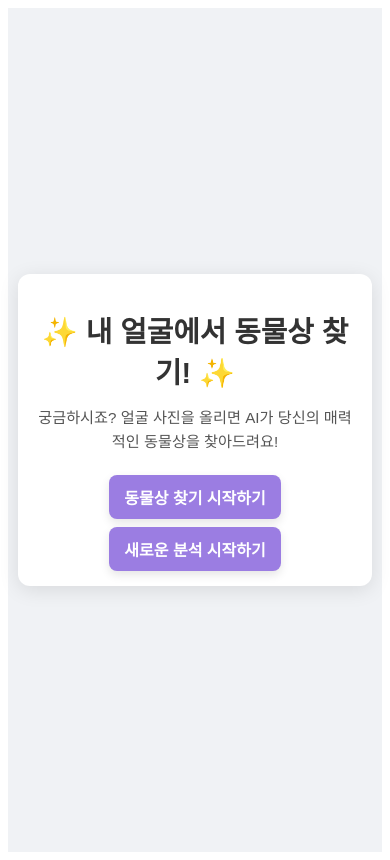
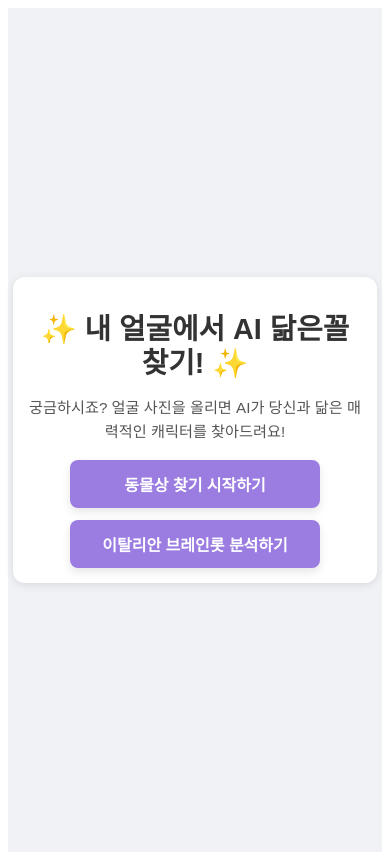
Before and after one commit to Hangje-Cho/face-famous, a React (Create React App) app: page / in a window 390 px wide. Built offline with nearby package versions, Linux system fonts and the light colour scheme.

Commit message:
feat: 모바일 반응형 디자인 및 이탈리안 브레인롯 분석 기능 추가

```diff
--- a/package.json
+++ b/package.json
@@ -4,10 +4,11 @@
   "description": "",
   "main": "index.js",
   "scripts": {
-    "dev": "nodemon index.js",
+    "dev": "NODE_ENV=development nodemon index.js",
     "start": "node index.js",
     "build": "react-scripts build",
-    "client-start": "CHOKIDAR_USEPOLLING=true react-scripts start"
+    "client": "CHOKIDAR_USEPOLLING=true react-scripts start",
+    "dev:full": "npm run client"
   },
   "author": "",
   "license": "ISC",
--- a/public/index.html
+++ b/public/index.html
@@ -7,11 +7,12 @@
     <meta name="theme-color" content="#000000" />
     <meta
       name="description"
-      content="Web site created using create-react-app"
+      content="AI로 당신의 동물상과 닮은꼴을 찾아보세요! 재미있는 얼굴 분석 서비스"
     />
+    <meta name="google-adsense-account" content="ca-pub-8701634541908469">
     <link rel="apple-touch-icon" href="%PUBLIC_URL%/logo192.png" />
     <link rel="manifest" href="%PUBLIC_URL%/manifest.json" />
-    <title>React App</title>
+    <title>AI 닮은꼴 찾기 - 동물상 & 브레인롯 분석</title>
   </head>
   <body>
     <noscript>You need to enable JavaScript to run this app.</noscript>
--- a/src/App.css
+++ b/src/App.css
@@ -1,15 +1,17 @@
 .App {
   font-family: 'Arial', sans-serif;
   text-align: center;
-  background-color: #f0f2f5; /* Light gray background */
+  background-color: #f0f2f5;
   min-height: 100vh;
   display: flex;
   flex-direction: column;
   align-items: center;
   justify-content: center;
   padding: 20px;
-  color: #1c1e21; /* Dark text color */
-  box-sizing: border-box; /* Include padding in element's total width and height */
+  color: #1c1e21;
+  box-sizing: border-box;
+  -webkit-font-smoothing: antialiased;
+  -moz-osx-font-smoothing: grayscale;
 }
 
 .main-page, .recognition-page {
@@ -52,7 +54,7 @@ p {
 }
 
 .analyze-button {
-  background-color: #9b7de2; /* Purple */
+  background-color: #9b7de2;
   color: white;
   border: none;
   padding: 15px 30px;
@@ -66,10 +68,13 @@ p {
   align-items: center;
   justify-content: center;
   gap: 10px;
-  max-width: 300px; /* Limit button width for better aesthetics on larger screens */
-  margin-left: auto; /* Explicitly center horizontally */
-  margin-right: auto; /* Explicitly center horizontally */
-  margin-bottom: 15px; /* Add bottom margin for spacing between buttons */
+  max-width: 300px;
+  margin-left: auto;
+  margin-right: auto;
+  margin-bottom: 15px;
+  -webkit-tap-highlight-color: transparent;
+  user-select: none;
+  touch-action: manipulation;
 }
 
 .analyze-button:last-child {
@@ -193,9 +198,26 @@ p {
 }
 
 .error-message {
-  color: #ff3860; /* Red color for errors */
+  color: #ff3860;
   font-weight: bold;
   margin-top: 15px;
+}
+
+.loading-message {
+  color: #9b7de2;
+  font-weight: bold;
+  margin-top: 15px;
+  font-size: 1.1rem;
+  animation: pulse 1.5s ease-in-out infinite alternate;
+}
+
+@keyframes pulse {
+  from {
+    opacity: 0.6;
+  }
+  to {
+    opacity: 1;
+  }
 }
 
 .disclaimer-text {
@@ -208,29 +230,34 @@ p {
 /* Mobile responsiveness */
 @media (max-width: 768px) {
   .App {
-    padding: 10px; /* Reduce overall padding on smaller screens */
+    padding: 10px;
+    min-height: 100vh;
   }
 
   .main-page, .recognition-page {
-    padding: 20px; /* Reduce padding inside containers */
-    margin: 10px auto; /* Adjust margin */
+    padding: 20px;
+    margin: 10px auto;
+    max-width: 100%;
+    box-shadow: 0 2px 10px rgba(0, 0, 0, 0.1);
   }
 
   h1 {
-    font-size: 2rem; /* Smaller heading for mobile */
+    font-size: 2rem;
+    line-height: 1.2;
   }
 
   p {
-    font-size: 1rem; /* Smaller paragraph text */
+    font-size: 1rem;
     margin-bottom: 20px;
   }
 
   .analyze-button {
-    padding: 12px 20px;
+    padding: 15px 25px;
     font-size: 1.1rem;
-    margin-left: auto; /* Explicitly center horizontally */
-    margin-right: auto; /* Explicitly center horizontally */
-    margin-bottom: 10px; /* Smaller bottom margin for mobile */
+    width: 100%;
+    max-width: 280px;
+    margin: 0 auto 15px auto;
+    touch-action: manipulation;
   }
 
   .analyze-button:last-child {
@@ -239,21 +266,32 @@ p {
 
   .result-container {
     padding: 15px;
+    margin-top: 20px;
   }
 
   .result-container h2 {
     font-size: 1.5rem;
     margin-bottom: 15px;
+    line-height: 1.3;
   }
 
   .result-item {
     font-size: 1rem;
-    padding: 8px 0;
+    padding: 12px 0;
+    flex-direction: column;
+    align-items: flex-start;
+    gap: 5px;
+  }
+
+  .result-item .probability {
+    font-size: 1.1rem;
   }
 
   .image-upload-container {
-    height: 200px; /* Slightly smaller upload area on mobile */
+    height: 220px;
     margin: 20px auto;
+    width: 95%;
+    touch-action: manipulation;
   }
 
   .image-upload-container .upload-icon {
@@ -262,56 +300,85 @@ p {
 
   .image-upload-container .upload-text {
     font-size: 1rem;
-  }
-
-  .image-upload-container .upload-subtext {
-    font-size: 0.8rem;
+    text-align: center;
   }
 
   .disclaimer-text {
-    font-size: 0.75rem;
+    font-size: 0.8rem;
     margin-top: 20px;
   }
 }
 
 @media (max-width: 480px) {
+  .App {
+    padding: 5px;
+  }
+
   .main-page, .recognition-page {
     padding: 15px;
+    margin: 5px auto;
   }
 
   h1 {
     font-size: 1.8rem;
+    margin-bottom: 10px;
   }
 
   p {
     font-size: 0.95rem;
+    margin-bottom: 15px;
   }
 
   .analyze-button {
-    padding: 10px 15px;
+    padding: 12px 20px;
     font-size: 1rem;
-    margin-left: auto; /* Explicitly center horizontally */
-    margin-right: auto; /* Explicitly center horizontally */
-    margin-bottom: 8px; /* Even smaller bottom margin for very small screens */
+    width: 100%;
+    max-width: 250px;
+    margin: 0 auto 12px auto;
   }
 
   .analyze-button:last-child {
     margin-bottom: 0;
   }
 
+  .result-container {
+    padding: 12px;
+  }
+
   .result-container h2 {
     font-size: 1.3rem;
+    margin-bottom: 12px;
   }
 
   .result-item {
     font-size: 0.9rem;
+    padding: 10px 0;
+  }
+
+  .result-item .class-name {
+    font-size: 1rem;
+  }
+
+  .result-item .probability {
+    font-size: 1rem;
+    margin-top: 2px;
   }
 
   .image-upload-container {
     height: 180px;
+    width: 98%;
   }
 
   .image-upload-container .upload-icon {
     font-size: 2.5rem;
   }
+
+  .image-upload-container .upload-text {
+    font-size: 0.9rem;
+    padding: 0 10px;
+  }
+
+  .disclaimer-text {
+    font-size: 0.75rem;
+  }
 }
--- a/src/App.js
+++ b/src/App.js
@@ -4,7 +4,7 @@ import * as tmImage from '@teachablemachine/image';
 
 // RecognitionPage Component: This component encapsulates the logic for an image analysis page.
 // It can be reused for different types of analysis by passing different model URLs and content.
-function RecognitionPage({ modelURL, metadataURL, title, description, onBackToMain }) {
+function RecognitionPage({ modelURL, metadataURL, title, description, resultTitle, onBackToMain }) {
   const [status, setStatus] = useState('initial');
   const [predictions, setPredictions] = useState([]);
   const [imageURL, setImageURL] = useState(null);
@@ -44,6 +44,7 @@ function RecognitionPage({ modelURL, metadataURL, title, description, onBackToMa
     setPredictions([]);
     setErrorMessage('');
     setStatus('initial');
+    modelRef.current = null; // Clear model cache
     if (fileInputRef.current) {
       fileInputRef.current.value = ''; // Clear the file input value
     }
@@ -60,19 +61,17 @@ function RecognitionPage({ modelURL, metadataURL, title, description, onBackToMa
     setErrorMessage('');
 
     try {
-      // Load the model only once
-      if (!modelRef.current) {
-        const model = await tmImage.load(modelURL, metadataURL);
-        modelRef.current = model;
-      }
+      // Always reload the model to get the latest version
+      modelRef.current = null;
+      const model = await tmImage.load(modelURL, metadataURL);
+      modelRef.current = model;
 
-      const model = modelRef.current;
       // Predict the image and sort predictions by probability
       const prediction = await model.predict(imageRef.current);
       setPredictions(prediction.sort((a, b) => b.probability - a.probability));
       setStatus('result');
     } catch (error) {
-      console.error("Image analysis failed:", error);
+      console.error("사진 분석 실패:", error);
       setErrorMessage('사진 분석에 실패했어요. 다시 시도해주세요!');
       setStatus('error');
     }
@@ -95,21 +94,26 @@ function RecognitionPage({ modelURL, metadataURL, title, description, onBackToMa
         )}
         <label htmlFor="file-upload" className="custom-file-upload"></label>
         <input id="file-upload" type="file" onChange={handleImageUpload} accept="image/*" ref={fileInputRef} className="file-input" />
-        {imageURL && <img src={imageURL} alt="Uploaded" ref={imageRef} className="uploaded-image" />}
+        {imageURL && <img src={imageURL} alt="업로드된 사진" ref={imageRef} className="uploaded-image" />}
       </div>
 
       {status !== 'result' && (
-          <button className="analyze-button" onClick={analyzeImage} disabled={status === 'loading' || !imageURL}>
-            {status === 'loading' ? '궁금한 동물상 분석 중...' : <>내 닮은 꼴 찾아줘! &rarr;</>}
-          </button>
+          <>
+            <button className="analyze-button" onClick={analyzeImage} disabled={status === 'loading' || !imageURL}>
+              {status === 'loading' ? '분석 중...' : <>내 닮은 꼴 찾아줘! &rarr;</>}
+            </button>
+            {status === 'loading' && (
+              <p className="loading-message">🔍 AI가 열심히 분석하고 있어요...</p>
+            )}
+          </>
         )}
 
         {errorMessage && <p className="error-message">🚨 {errorMessage}</p>}
 
       {status === 'result' && (
           <div className="result-container">
-            <h2>💖 당신의 매력적인 동물상은요...! 💖</h2>
-            {predictions.map((p, i) => (
+            <h2>{resultTitle}</h2>
+            {predictions.slice(0, 5).map((p, i) => (
               <div className="result-item" key={i}>
                 <span className="class-name">{p.className}</span>
                 <span className="probability">{(p.probability * 100).toFixed(1)}%</span>
@@ -140,9 +144,10 @@ function App() {
   const animalFaceModelURL = 'https://teachablemachine.withgoogle.com/models/oNZQSWQ5f/model.json';
   const animalFaceMetadataURL = 'https://teachablemachine.withgoogle.com/models/oNZQSWQ5f/metadata.json';
 
-  // Model URLs for the new page (currently using the same model as animal face recognition)
-  const newPageModelURL = 'https://teachablemachine.withgoogle.com/models/oNZQSWQ5f/model.json';
-  const newPageMetadataURL = 'https://teachablemachine.withgoogle.com/models/oNZQSWQ5f/metadata.json';
+  // Model URLs for the Italian Brainrot page
+  const timestamp = Date.now();
+  const italianBrainrotModelURL = `https://teachablemachine.withgoogle.com/models/a1kRVJ4EZ/model.json?t=${timestamp}`;
+  const italianBrainrotMetadataURL = `https://teachablemachine.withgoogle.com/models/a1kRVJ4EZ/metadata.json?t=${timestamp}`;
 
   const [currentPage, setCurrentPage] = useState('main');
 
@@ -151,8 +156,8 @@ function App() {
     setCurrentPage('animalFaceRecognition');
   };
 
-  const startNewPageRecognition = () => {
-    setCurrentPage('newPageRecognition');
+  const startItalianBrainrotRecognition = () => {
+    setCurrentPage('italianBrainrotRecognition');
   };
 
   const backToMain = () => {
@@ -164,14 +169,14 @@ function App() {
       {/* Main Page: Allows selection of which recognition page to visit */}
       {currentPage === 'main' && (
         <div className="main-page">
-          <h1>✨ 내 얼굴에서 동물상 찾기! ✨</h1>
-          <p>궁금하시죠? 얼굴 사진을 올리면 AI가 당신의 매력적인 동물상을 찾아드려요!</p>
+          <h1>✨ 내 얼굴에서 AI 닮은꼴 찾기! ✨</h1>
+          <p>궁금하시죠? 얼굴 사진을 올리면 AI가 당신과 닮은 매력적인 캐릭터를 찾아드려요!</p>
           <div className="button-group"> {/* Re-added div to group buttons */}
             <button className="analyze-button" onClick={startAnimalFaceRecognition}>
               동물상 찾기 시작하기
             </button>
-            <button className="analyze-button" onClick={startNewPageRecognition}>
-              새로운 분석 시작하기
+            <button className="analyze-button" onClick={startItalianBrainrotRecognition}>
+              이탈리안 브레인롯 분석하기
             </button>
           </div>
         </div>
@@ -184,17 +189,19 @@ function App() {
           metadataURL={animalFaceMetadataURL}
           title="🐾 내 얼굴에서 동물상 찾기 🐾"
           description="잘 나온 셀카 한 장을 업로드 해주세요.<br />(정면 사진이면 분석이 더 잘된다는 소문이...)"
+          resultTitle="💖 당신의 매력적인 동물상은요...! 💖"
           onBackToMain={backToMain}
         />
       )}
 
-      {/* New Recognition Page (a copy of the animal face page functionality) */}
-      {currentPage === 'newPageRecognition' && (
+      {/* Italian Brainrot Recognition Page */}
+      {currentPage === 'italianBrainrotRecognition' && (
         <RecognitionPage
-          modelURL={newPageModelURL}
-          metadataURL={newPageMetadataURL}
-          title="✨ 신규 분석 페이지 ✨"
-          description="이곳은 새로운 분석 페이지입니다.<br />동물상 분석과 동일한 기능을 제공합니다."
+          modelURL={italianBrainrotModelURL}
+          metadataURL={italianBrainrotMetadataURL}
+          title="🍝 이탈리안 브레인롯 분석 🍝"
+          description="당신의 이탈리안 브레인롯 지수를 측정해보세요!<br />셀카를 업로드하면 AI가 분석해드립니다."
+          resultTitle="🍝 당신의 이탈리안 브레인롯 지수는...! 🍝"
           onBackToMain={backToMain}
         />
       )}
```
Also changed, not shown: index.js (+14 -7 lines), 12 other files (tests, documents, lock files or other folders).
